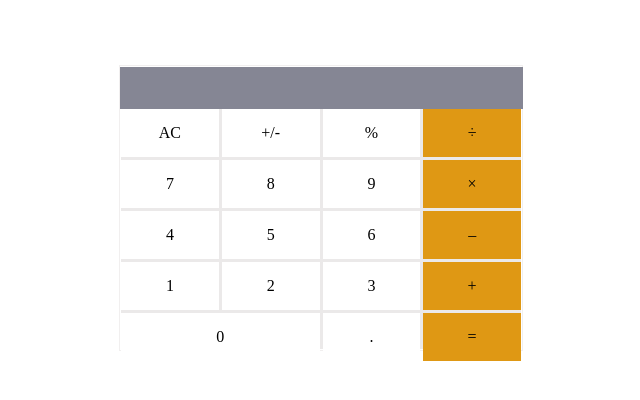
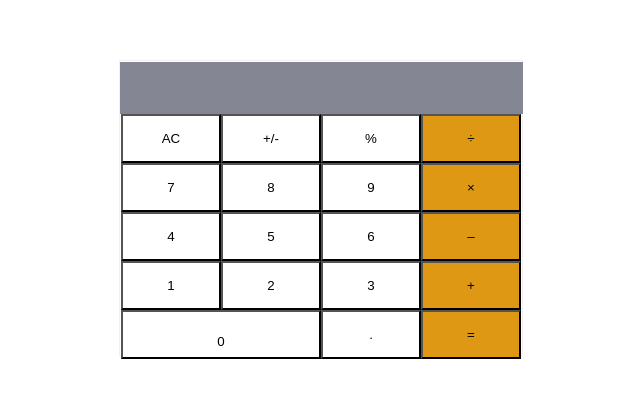
Before and after one commit to iLynette/math_magician, a React (Create React App) app: page / in a window 1280 px wide. Shown: the part 192-592 px from the top of the page, without its empty margins (319-959 px from the left). Built offline with nearby package versions, Linux system fonts and the light colour scheme.

Commit message:
Change display of numbers from text to buttons

```diff
--- a/src/components/Calculator.js
+++ b/src/components/Calculator.js
@@ -11,25 +11,25 @@ class Calculator extends React.Component {
             <input type="text" />
           </form>
           <div className="keypad">
-            <div className="clear num">AC</div>
-            <div className="ad num">+/-</div>
-            <div className="modulo num">%</div>
-            <div className="divide operator">&divide;</div>
-            <div className="num">7</div>
-            <div className="num">8</div>
-            <div className="num">9</div>
-            <div className="times operator">&times;</div>
-            <div className="num">4</div>
-            <div className="num">5</div>
-            <div className="num">6</div>
-            <div className="clear operator">&ndash;</div>
-            <div className="num">1</div>
-            <div className="num">2</div>
-            <div className="num">3</div>
-            <div className="add operator">+</div>
-            <div className="zero">0</div>
-            <div className="num">.</div>
-            <div className="equals operator">=</div>
+            <button type="submit" className="clear num">AC</button>
+            <button type="submit" className="ad num">+/-</button>
+            <button type="submit" className="modulo num">%</button>
+            <button type="submit" className="divide operator">&divide;</button>
+            <button type="submit" className="num">7</button>
+            <button type="submit" className="num">8</button>
+            <button type="submit" className="num">9</button>
+            <button type="submit" className="times operator">&times;</button>
+            <button type="submit" className="num">4</button>
+            <button type="submit" className="num">5</button>
+            <button type="submit" className="num">6</button>
+            <button type="submit" className="clear operator">&ndash;</button>
+            <button type="submit" className="num">1</button>
+            <button type="submit" className="num">2</button>
+            <button type="submit" className="num">3</button>
+            <button type="submit" className="add operator">+</button>
+            <button type="submit" className="zero">0</button>
+            <button type="submit" className="num">.</button>
+            <button type="submit" className="equals operator">=</button>
           </div>
         </div>
       </>
--- a/src/index.css
+++ b/src/index.css
@@ -4,7 +4,7 @@
 
 input {
   width: 399px;
-  height: 40px;
+  height: 50px;
   background-color: #858694;
   border: none;
 }
@@ -28,11 +28,9 @@ input {
 
 .keypad {
   display: grid;
-  grid-gap: 3px;
   grid-template-columns: repeat(4, 1fr);
   width: 400px;
   height: 30vh;
-  background-color: rgb(235, 233, 233);
 }
 
 .operator {
```
